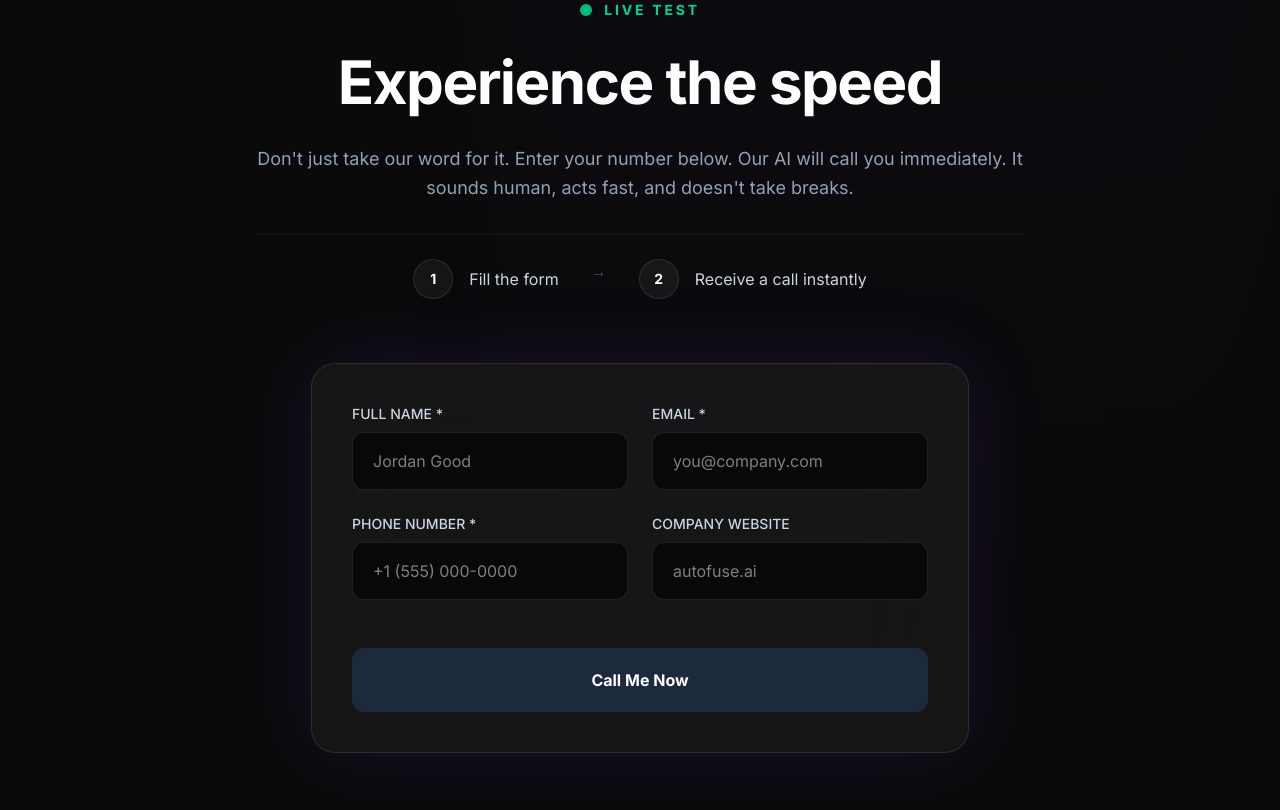
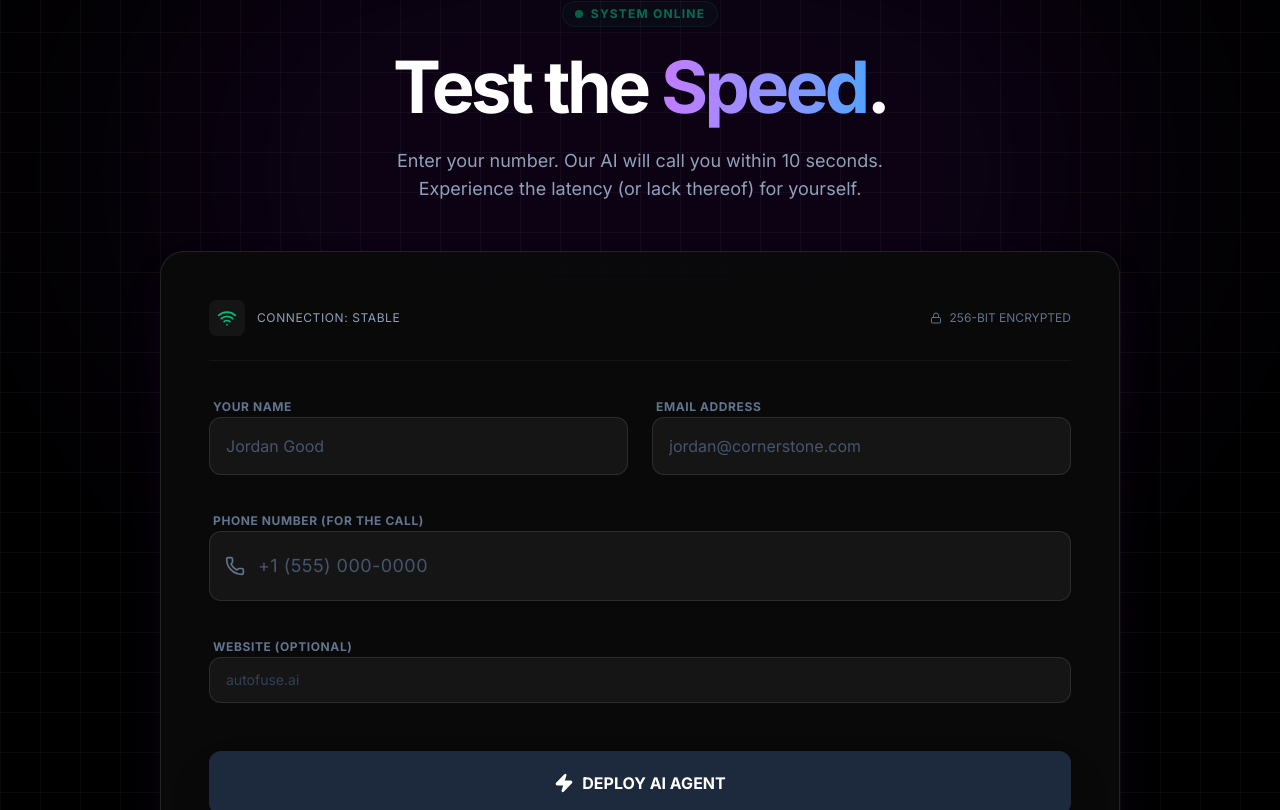
Before and after one commit to tahaissaoui-maker/autofuse-ai, a Next.js app: page / in a window 1280 px wide. Shown: the part 2750-3560 px from the top of the page. Built offline with nearby package versions, Linux system fonts and the light colour scheme.

Commit message:
Enhance Live Demo section with new icons and layout
Added new icons and updated the layout of the Live Demo section. Improved form structure and styling for better user experience.

```diff
--- a/app/page.tsx
+++ b/app/page.tsx
@@ -21,6 +21,10 @@ import {
   Landmark,
   Home,
   Smile,
+  Zap,
+  Lock,
+  Loader2,
+  Wifi,
   Building2,
   Menu,
   X,
@@ -458,6 +462,15 @@ const ServicesSplitSection: React.FC = () => {
     );
   };
 
+// Ensure you have these imports at the top:
+import {
+  Phone,
+  Zap,
+  Lock,
+  Loader2,
+  Wifi
+} from "lucide-react";
+
 const LiveDemoSection: React.FC = () => {
   const [fullName, setFullName] = useState("");
   const [email, setEmail] = useState("");
@@ -480,9 +493,7 @@ const LiveDemoSection: React.FC = () => {
 
       await fetch(webhookUrl, {
         method: "POST",
-        headers: {
-          "Content-Type": "application/json",
-        },
+        headers: { "Content-Type": "application/json" },
         body: JSON.stringify({
           fullName,
           email,
@@ -503,121 +514,155 @@ const LiveDemoSection: React.FC = () => {
   };
 
   return (
-    <section
-      id="demo"
-      className="relative bg-[#0a0a0a] py-12 md:py-32 overflow-hidden"
-    >
-      <div className="absolute top-0 right-0 h-[600px] w-[600px] md:h-[800px] md:w-[800px] bg-gradient-to-b from-purple-900/10 to-transparent blur-3xl opacity-50 pointer-events-none" />
+    <section id="demo" className="relative py-24 md:py-32 bg-black overflow-hidden">
 
-      <div className="mx-auto flex w-full max-w-[1400px] flex-col items-center gap-12 md:gap-16 px-4 sm:px-6 lg:px-8 text-center">
+      {/* Dynamic Background */}
+      <div className="absolute top-0 left-1/2 -translate-x-1/2 w-[1000px] h-[600px] bg-purple-600/20 blur-[120px] rounded-full pointer-events-none opacity-40 mix-blend-screen" />
+      <div className="absolute inset-0 bg-[linear-gradient(to_right,#80808012_1px,transparent_1px),linear-gradient(to_bottom,#80808012_1px,transparent_1px)] bg-[size:40px_40px] pointer-events-none" />
+
+      <div className="relative z-10 mx-auto w-full max-w-5xl px-4 sm:px-6 lg:px-8">
+
         <Reveal>
-          <div className="space-y-6 md:space-y-8 max-w-3xl">
-            <div className="flex items-center justify-center gap-3">
-               <span className="flex h-3 w-3 relative">
+          <div className="text-center mb-12">
+            <div className="inline-flex items-center gap-2 px-3 py-1 mb-6 rounded-full bg-emerald-500/10 border border-emerald-500/20 text-emerald-400 text-xs font-bold uppercase tracking-widest animate-pulse">
+              <span className="relative flex h-2 w-2">
                 <span className="animate-ping absolute inline-flex h-full w-full rounded-full bg-emerald-400 opacity-75"></span>
-                   <span className="relative inline-flex rounded-full h-3 w-3 bg-emerald-500"></span>
+                <span className="relative inline-flex rounded-full h-2 w-2 bg-emerald-500"></span>
               </span>
-               <p className="text-xs md:text-sm font-bold uppercase tracking-[0.2em] text-emerald-400">
-                Live Test
+              System Online
+            </div>
+            <h2 className="text-5xl md:text-7xl font-bold text-white tracking-tighter mb-6">
+              Test the <span className="text-transparent bg-clip-text bg-gradient-to-r from-purple-400 to-blue-400">Speed</span>.
+            </h2>
+            <p className="text-lg text-slate-400 max-w-2xl mx-auto">
+              Enter your number. Our AI will call you within 10 seconds. <br />
+              Experience the latency (or lack thereof) for yourself.
             </p>
-            </div>
-            <h2 className="text-3xl md:text-6xl font-bold tracking-tight text-white">
-              Experience the speed
-            </h2>
-            <p className="mx-auto text-base md:text-lg text-slate-400 leading-relaxed">
-              Don't just take our word for it. Enter your number below. Our AI will call you immediately. It sounds human, acts fast, and doesn't take breaks.
-            </p>
-
-            <div className="flex flex-wrap justify-center gap-4 md:gap-8 pt-6 border-t border-white/5">
-                <div className="flex items-center gap-3 md:gap-4">
-                    <div className="h-8 w-8 md:h-10 md:w-10 rounded-full bg-white/5 flex items-center justify-center border border-white/10">
-                        <span className="text-xs md:text-sm font-bold text-white">1</span>
-                    </div>
-                    <span className="text-sm md:text-base text-slate-300">Fill the form</span>
-                </div>
-                <div className="hidden sm:block text-slate-600">→</div>
-                <div className="flex items-center gap-3 md:gap-4">
-                    <div className="h-8 w-8 md:h-10 md:w-10 rounded-full bg-white/5 flex items-center justify-center border border-white/10">
-                        <span className="text-xs md:text-sm font-bold text-white">2</span>
-                    </div>
-                    <span className="text-sm md:text-base text-slate-300">Receive a call instantly</span>
-                </div>
-            </div>
           </div>
         </Reveal>
 
-        <Reveal delay={140}>
-          <div className="glass-card relative w-full max-w-2xl rounded-3xl border border-white/10 bg-white/5 p-6 md:p-10 shadow-[0_0_80px_rgba(124,58,237,0.15)] backdrop-blur-3xl">
-            <form className="space-y-5 md:space-y-6 text-left" onSubmit={handleSubmit}>
-              <div className="grid gap-5 md:gap-6 sm:grid-cols-2">
+        <Reveal delay={100}>
+          <div className="relative">
+            {/* The "Command Center" Card */}
+            <div className="relative rounded-3xl border border-white/10 bg-[#0A0A0A]/90 backdrop-blur-xl p-8 md:p-12 shadow-2xl shadow-purple-900/20">
+
+              {/* Card Header: Connectivity */}
+              <div className="flex justify-between items-center mb-8 border-b border-white/5 pb-6">
+                <div className="flex items-center gap-3 text-slate-400">
+                  <div className="p-2 rounded-lg bg-white/5">
+                    <Wifi className="w-5 h-5 text-emerald-500" />
+                  </div>
+                  <span className="text-xs font-mono uppercase tracking-wider">Connection: Stable</span>
+                </div>
+                <div className="flex items-center gap-2 text-xs font-mono text-slate-500">
+                  <Lock className="w-3 h-3" />
+                  256-BIT ENCRYPTED
+                </div>
+              </div>
+
+              <form onSubmit={handleSubmit} className="space-y-8">
+
+                {/* Inputs Grid */}
+                <div className="grid md:grid-cols-2 gap-6">
                   <div className="space-y-2">
-                  <label className="block text-xs md:text-sm font-medium text-slate-300 uppercase">Full name *</label>
+                    <label className="text-xs font-bold text-slate-500 uppercase tracking-wider ml-1">Your Name</label>
                     <input
                       value={fullName}
                       onChange={(e) => setFullName(e.target.value)}
                       required
-                    className="w-full rounded-xl border border-white/10 bg-black/60 px-4 py-3 md:px-5 md:py-4 text-sm md:text-base text-slate-100 outline-none ring-blue-500/20 focus:border-blue-400 focus:ring-2 transition-all"
                       placeholder="Jordan Good"
+                      className="w-full bg-white/5 border border-white/10 rounded-xl px-4 py-4 text-white placeholder:text-slate-600 focus:outline-none focus:border-purple-500/50 focus:bg-white/10 transition-all"
                     />
                   </div>
                   <div className="space-y-2">
-                  <label className="block text-xs md:text-sm font-medium text-slate-300 uppercase">Email *</label>
+                    <label className="text-xs font-bold text-slate-500 uppercase tracking-wider ml-1">Email Address</label>
                     <input
                       type="email"
                       value={email}
                       onChange={(e) => setEmail(e.target.value)}
                       required
-                    className="w-full rounded-xl border border-white/10 bg-black/60 px-4 py-3 md:px-5 md:py-4 text-sm md:text-base text-slate-100 outline-none ring-blue-500/20 focus:border-blue-400 focus:ring-2 transition-all"
-                    placeholder="you@company.com"
+                      placeholder="jordan@cornerstone.com"
+                      className="w-full bg-white/5 border border-white/10 rounded-xl px-4 py-4 text-white placeholder:text-slate-600 focus:outline-none focus:border-purple-500/50 focus:bg-white/10 transition-all"
                     />
                   </div>
                 </div>
 
-              <div className="grid gap-5 md:gap-6 sm:grid-cols-2">
+                {/* The Big Phone Input */}
                 <div className="space-y-2">
-                  <label className="block text-xs md:text-sm font-medium text-slate-300 uppercase">Phone number *</label>
+                  <label className="text-xs font-bold text-slate-500 uppercase tracking-wider ml-1">Phone Number (For the Call)</label>
+                  <div className="relative group">
+                    <div className="absolute inset-y-0 left-0 pl-4 flex items-center pointer-events-none">
+                      <Phone className="h-5 w-5 text-slate-500 group-focus-within:text-purple-400 transition-colors" />
+                    </div>
                     <input
                       value={phone}
                       onChange={(e) => setPhone(e.target.value)}
                       required
-                    className="w-full rounded-xl border border-white/10 bg-black/60 px-4 py-3 md:px-5 md:py-4 text-sm md:text-base text-slate-100 outline-none ring-blue-500/20 focus:border-blue-400 focus:ring-2 transition-all"
                       placeholder="+1 (555) 000-0000"
-                  />
-                </div>
-                <div className="space-y-2">
-                  <label className="block text-xs md:text-sm font-medium text-slate-300 uppercase">Company website</label>
-                  <input
-                    value={website}
-                    onChange={(e) => setWebsite(e.target.value)}
-                    className="w-full rounded-xl border border-white/10 bg-black/60 px-4 py-3 md:px-5 md:py-4 text-sm md:text-base text-slate-100 outline-none ring-blue-500/20 focus:border-blue-400 focus:ring-2 transition-all"
-                    placeholder="autofuse.ai"
+                      className="w-full bg-white/5 border border-white/10 rounded-xl pl-12 pr-4 py-5 text-lg text-white placeholder:text-slate-600 focus:outline-none focus:border-purple-500/50 focus:bg-white/10 focus:shadow-[0_0_20px_rgba(147,51,234,0.1)] transition-all font-mono tracking-wide"
                     />
                   </div>
                 </div>
 
+                {/* Hidden/Optional Website Input */}
+                <div className="space-y-2">
+                   <label className="text-xs font-bold text-slate-500 uppercase tracking-wider ml-1">Website (Optional)</label>
+                   <input
+                    value={website}
+                    onChange={(e) => setWebsite(e.target.value)}
+                    placeholder="autofuse.ai"
+                    className="w-full bg-white/5 border border-white/10 rounded-xl px-4 py-3 text-sm text-slate-300 placeholder:text-slate-700 focus:outline-none focus:border-purple-500/50 transition-all"
+                  />
+                </div>
+
+                {/* THE BUTTON */}
+                <div className="pt-4">
                   <button
                     type="submit"
                     disabled={!isFormValid || isLoading}
-                className={`mt-4 md:mt-6 w-full rounded-xl px-6 md:px-8 py-4 md:py-5 text-sm md:text-base font-bold text-white shadow-lg transition-all duration-300
+                    className={`relative w-full overflow-hidden rounded-xl py-5 text-base font-bold text-white shadow-2xl transition-all duration-300
                       ${!isFormValid || isLoading
-                        ? "bg-slate-800 text-slate-500 cursor-not-allowed shadow-none"
-                        : "bg-gradient-to-r from-purple-600 to-blue-600 shadow-purple-500/30 hover:brightness-110"}`}
+                        ? "bg-slate-800 text-slate-500 cursor-not-allowed"
+                        : "bg-gradient-to-r from-purple-600 via-blue-600 to-purple-600 bg-[length:200%_auto] hover:bg-[position:right_center] shadow-purple-500/20 hover:shadow-purple-500/40 hover:scale-[1.01]"}`
+                    }
                   >
-                {isLoading ? "Connecting to AI..." : "Call Me Now"}
+                    <span className="relative z-10 flex items-center justify-center gap-2">
+                      {isLoading ? (
+                        <>
+                          <Loader2 className="h-5 w-5 animate-spin" />
+                          INITIATING CALL...
+                        </>
+                      ) : (
+                        <>
+                          <Zap className="h-5 w-5 fill-white" />
+                          DEPLOY AI AGENT
+                        </>
+                      )}
+                    </span>
                   </button>
 
+                  {/* Legal/Trust Text */}
+                  <p className="mt-4 text-center text-[10px] text-slate-500">
+                    By clicking "Deploy AI Agent", you agree to our <a href="/terms" className="underline hover:text-slate-300">Terms</a> & <a href="/privacy" className="underline hover:text-slate-300">Privacy Policy</a> and consent to the call being recorded for quality assurance.
+                  </p>
+                </div>
+
+                {/* Success/Error States */}
                 {status === "success" && (
-                <div className="flex items-center gap-3 rounded-lg bg-emerald-500/10 p-4 text-sm text-emerald-400 border border-emerald-500/20">
-                  <CheckCircle className="h-5 w-5" />
-                  <span>AI Agent dispatched. Check your phone.</span>
+                  <div className="flex items-center justify-center gap-2 rounded-lg bg-emerald-500/10 p-4 border border-emerald-500/20 animate-in fade-in slide-in-from-bottom-2">
+                    <CheckCircle className="h-5 w-5 text-emerald-400" />
+                    <span className="text-sm font-medium text-emerald-400">Agent dispatched. Watch your phone.</span>
                   </div>
                 )}
+
                 {status === "error" && (
-                <p className="text-center text-sm text-rose-400">
-                  Connection failed. Please try again.
-                </p>
+                  <div className="flex items-center justify-center gap-2 rounded-lg bg-red-500/10 p-4 border border-red-500/20">
+                    <span className="text-sm font-medium text-red-400">Connection failed. Please try again.</span>
+                  </div>
                 )}
+
               </form>
+            </div>
           </div>
         </Reveal>
       </div>
```
Lines whose indentation alone changed are shown as unchanged.
